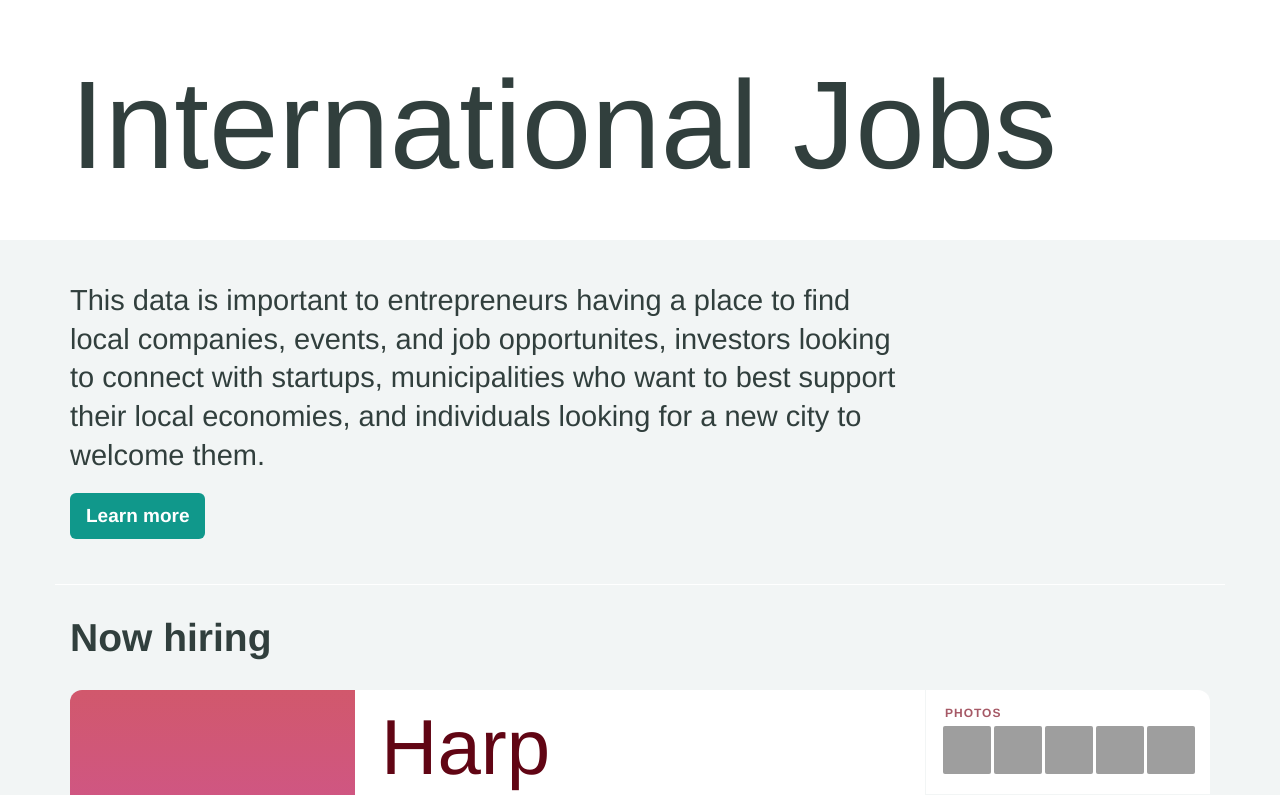
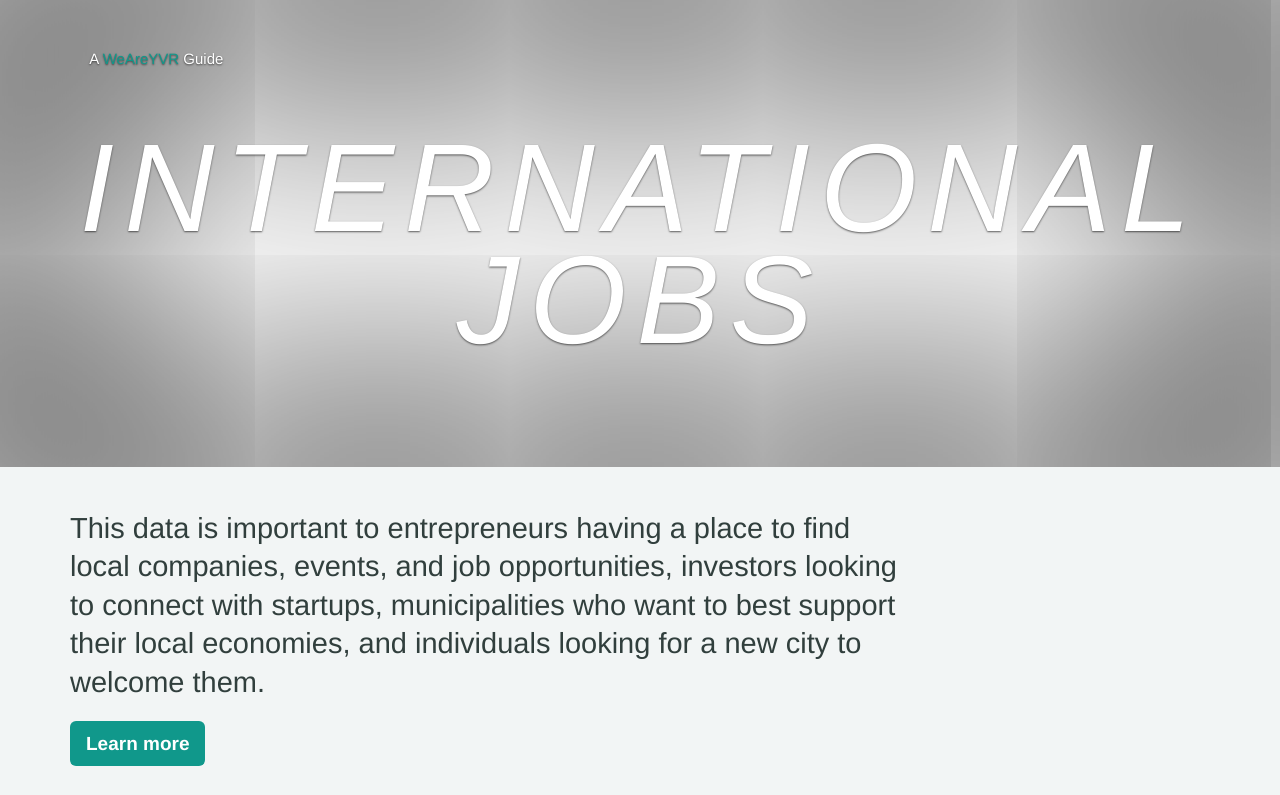
Before and after one commit to PixelCrafters/brand.weareyvr.ca, a website: page lmo.html in a window 1280 px wide. Shown: the top 795 px of the page. Drawn offline with nearby package versions, Linux system fonts and the light colour scheme; grey boxes are pictures that could not be loaded; a script that the page names is missing; a web font is replaced by a local one.

Commit message:
added guide badge

```diff
--- a/lmo.html
+++ b/lmo.html
@@ -28,8 +28,12 @@
 <body class="guide">
   <a class="sr-only" href="#content">Skip to main content</a>
 
-  <header class="jumbotron">
+  <header class="jumbotron wr-jumbotron wr-jumbotron-guide">
     <div class="container">
+      <div class="wr-guide-badge">
+        <i class="wr-icon wr-icon-guides"></i>
+        <span class="wr-guide-badge-text">A <a href="http://weareyvr.ca/">WeAreYVR</a> Guide</span>
+      </div>
       <h1>International Jobs</h1>
     </div>
   </header>
@@ -39,7 +43,7 @@
 
     <section class="row">
       <div class="col-md-9">
-        <p class="lead">This data is important to entrepreneurs having a place to find local companies, events, and job opportunites, investors looking to connect with startups, municipalities who want to best support their local economies, and individuals looking for a new city to welcome them.</p>
+        <p class="lead">This data is important to entrepreneurs having a place to find local companies, events, and job opportunities, investors looking to connect with startups, municipalities who want to best support their local economies, and individuals looking for a new city to welcome them.</p>
         <a class="btn btn-lg">Learn more</a>
       </div>
     </section>
```
